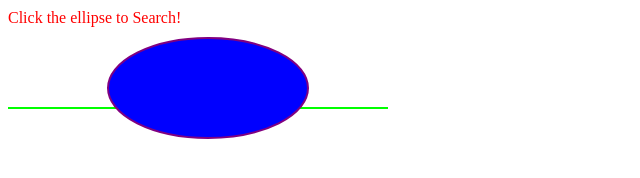
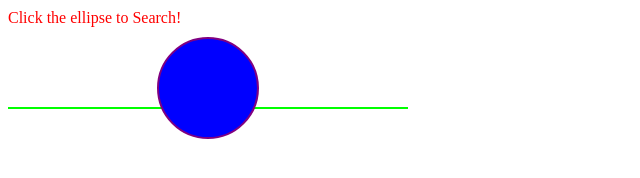
Before and after one commit to asolr/MyGit, a plain HTML site: page index.html in a window 1280 px wide. Shown: the whole page, without its empty margins (0-640 px from the left). Drawn offline with Linux system fonts and the light colour scheme.

Commit message:
More Modified code to practice code. -tmc

```diff
--- a/index.html
+++ b/index.html
@@ -5,11 +5,11 @@
 <body>
 <svg height="1024" width="768">
 <text x="0" y="15" fill="red">Click the ellipse to Search!</text>
-<line x1="0" y1="100" x2="380" y2="100" style="stroke:rgb(0,255,0);stroke-width:2" />
+<line x1="0" y1="100" x2="400" y2="100" style="stroke:rgb(0,255,0);stroke-width:2" />
 <a xlink:href="https://duckduckgo.com/?q=svg+example&ia=about" target="_blank">
-<ellipse cx="200" cy="80" rx="100" ry="50" style="fill:blue;stroke:purple;stroke-width:2">
-<animate attributeName="fill" attributeType="CSS" from="blue" to="red" begin="2s" dur="4s" fill="white" repeatCount="indefinite" />
-<animate attributeName="cx" attributeType="XML" begin="0s" dur="6s" fill="freeze" from="100" to="300" repeatCount="indefinite"/>
+<ellipse cx="200" cy="80" rx="50" ry="50" style="fill:blue;stroke:purple;stroke-width:2">
+<animate attributeName="fill" attributeType="CSS" from="blue" to="red" begin="2s" dur="5s" fill="white" repeatCount="indefinite" />
+<animate attributeName="cx" attributeType="XML" begin="0s" dur="7s" fill="freeze" from="100" to="300" repeatCount="indefinite"/>
 </ellipse>
 </a>
 </svg>
```
